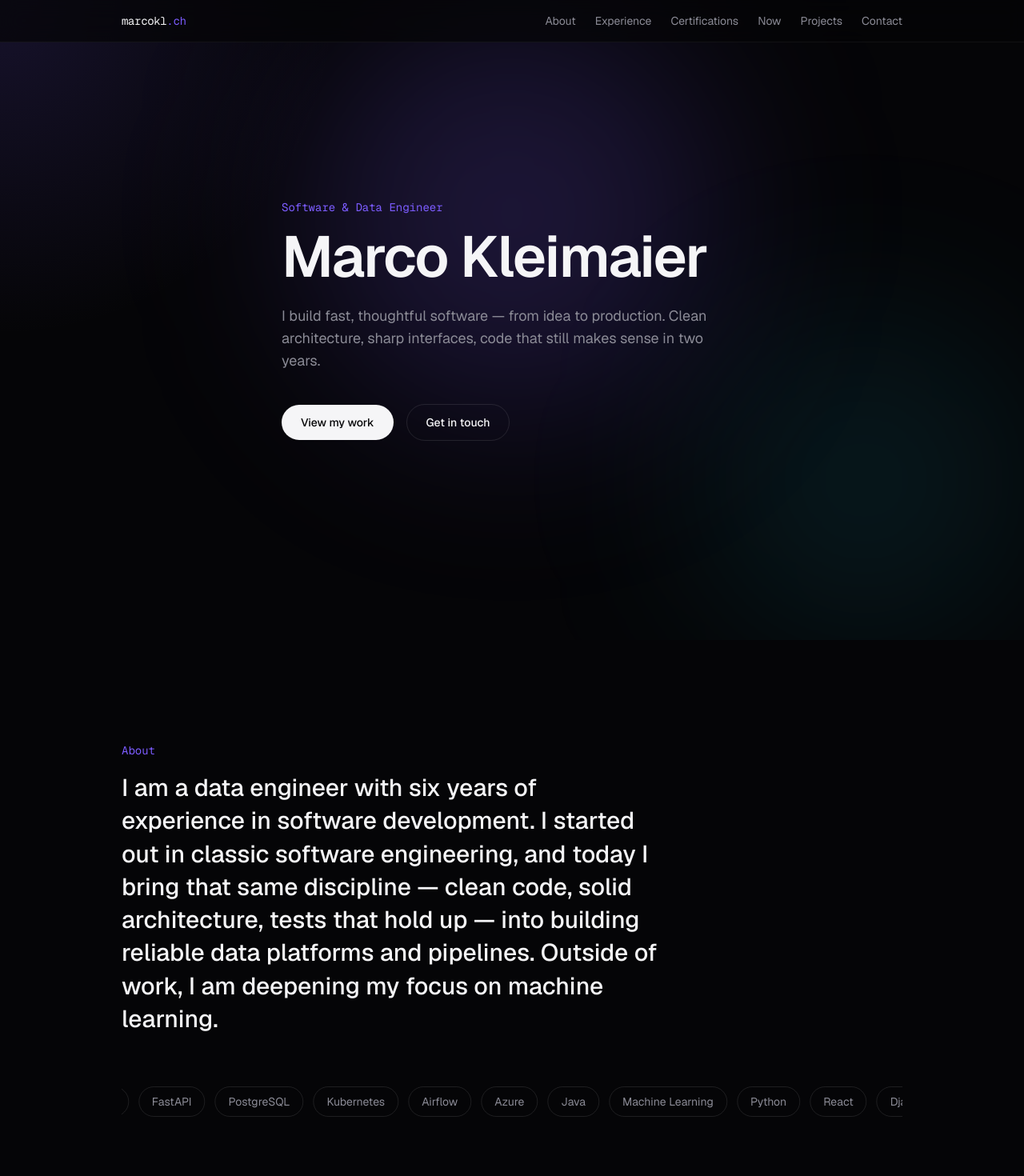
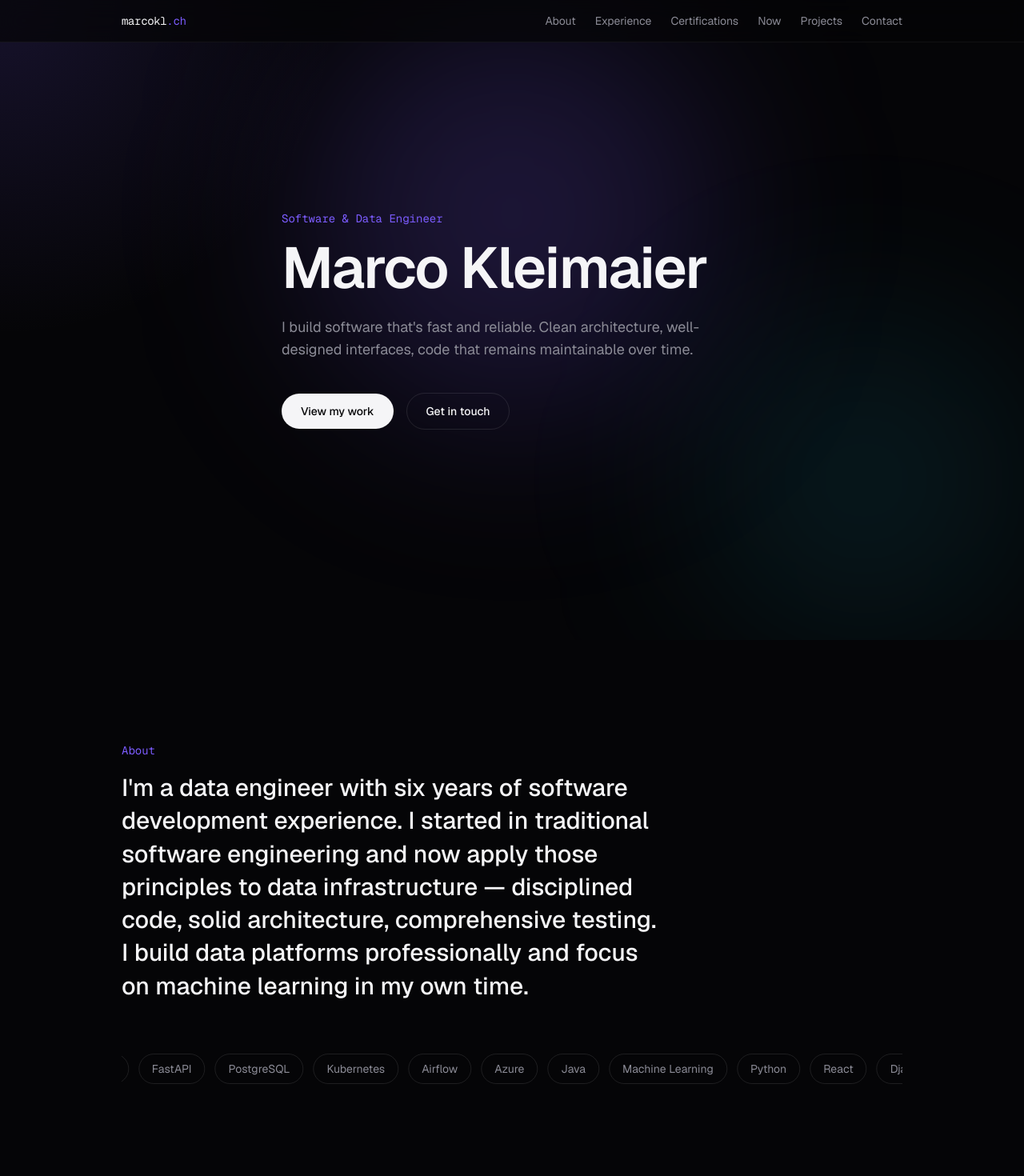
Before and after one commit to MarcoKl99/marcokl-website, a Next.js app: page / in a window 1280 px wide. Shown: the top 1470 px of the page at 80% size. Built offline with nearby package versions, Linux system fonts and the light colour scheme.

Commit message:
feat: Change wording of the content on the page to be more professional

```diff
--- a/src/components/about.tsx
+++ b/src/components/about.tsx
@@ -19,12 +19,11 @@ export function About() {
       <Reveal>
         <h2 className="font-mono text-sm text-accent">About</h2>
         <p className="mt-4 max-w-2xl text-2xl font-medium leading-snug text-foreground sm:text-3xl">
-          I am a data engineer with six years of experience in software
-          development. I started out in classic software engineering, and
-          today I bring that same discipline — clean code, solid
-          architecture, tests that hold up — into building reliable data
-          platforms and pipelines. Outside of work, I am deepening my
-          focus on machine learning.
+          I&apos;m a data engineer with six years of software development experience.
+          I started in traditional software engineering and now apply those
+          principles to data infrastructure — disciplined code, solid
+          architecture, comprehensive testing. I build data platforms
+          professionally and focus on machine learning in my own time.
         </p>
       </Reveal>
 
--- a/src/components/current-project.tsx
+++ b/src/components/current-project.tsx
@@ -4,16 +4,16 @@ const STATS = [
   {
     label: "Focus",
     value:
-      "Testing open-weight models against prompt injection attacks in untrusted environments.",
+      "Evaluating the robustness of open-weight LLMs against prompt injection attacks in untrusted environments.",
   },
   {
-    label: "Outcome",
-    value: "Which LLM backbones are actually suitable for secure agentic applications.",
+    label: "Objective",
+    value: "Determine which LLM backbones are suitable for secure agentic applications.",
   },
   {
-    label: "Why it matters",
+    label: "Significance",
     value:
-      "Companies are racing to ship agentic workflows while security gets little attention. Early results show LLM agents are highly exploitable on untrusted data — across model families, sizes, and attack vectors.",
+      "Organizations are deploying agentic workflows with minimal security assessment. Initial findings demonstrate that LLM-based agents are vulnerable on untrusted data across different model families, sizes, and attack vectors.",
   },
 ];
 
@@ -47,11 +47,11 @@ export function CurrentProject() {
             </h3>
 
             <p className="mt-4 max-w-3xl text-sm text-muted sm:text-base">
-              I&apos;m evaluating open-weight LLMs on their resistance to
-              prompt injection attacks by integrating them into ETH
-              Zurich&apos;s AgentDojo framework, running benchmarks across
-              untrusted environments, and producing structured security
-              reports.
+              I&apos;m evaluating open-weight LLMs for their resistance to prompt
+              injection attacks. Using ETH Zurich&apos;s AgentDojo framework, I
+              systematically test models against various attack vectors in
+              untrusted environments and document findings on security
+              vulnerabilities.
             </p>
 
             <div className="mt-8 grid gap-6 sm:grid-cols-3">
--- a/src/components/hero.tsx
+++ b/src/components/hero.tsx
@@ -50,9 +50,8 @@ export function Hero() {
           transition={{ duration: 0.7, delay: 0.2, ease: [0.16, 1, 0.3, 1] }}
           className="mt-6 max-w-xl text-lg text-muted"
         >
-          I build fast, thoughtful software — from idea to production. Clean
-          architecture, sharp interfaces, code that still makes sense in two
-          years.
+          I build software that&apos;s fast and reliable. Clean architecture,
+          well-designed interfaces, code that remains maintainable over time.
         </motion.p>
 
         <motion.div
```
